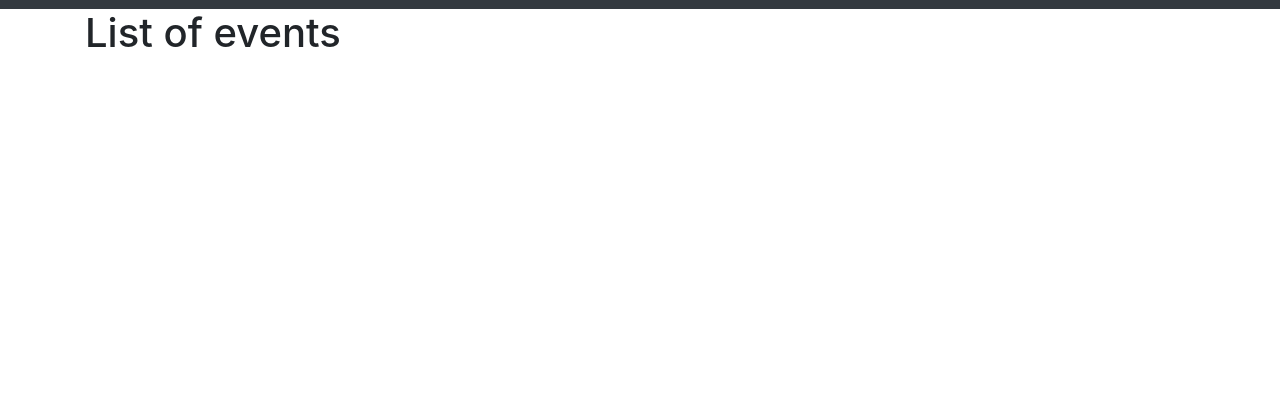
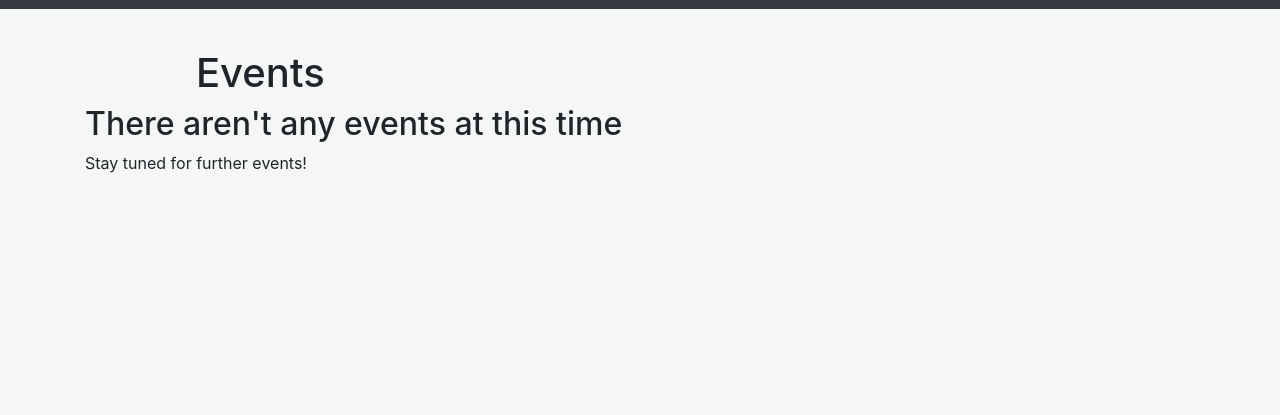
Before and after one commit to CSESoc-CompClub/compclub-web, a Django app: page /events/ in a window 1280 px wide. Shown: the part 347-762 px from the top of the page. Run offline with Django 3.2, Linux system fonts and the light colour scheme; data that the repository does not hold is empty; some libraries are stand-ins or nearby versions.

Commit message:
Add event listings page and event page

```diff
--- /dev/null
+++ b/website/static/website/style.css
@@ -0,0 +1,50 @@
+
+html, body {
+    background-color: #f4f7f6;
+}
+
+.event-list-header {
+    margin-left: 10%;
+    margin-top: 2.5rem;
+}
+
+.event-list {
+    margin-top: 2.0rem;
+}
+
+.event-card {
+    box-shadow: 0 4px 8px 0 rgba(0,0,0,0.2);
+    border-top: 4px solid #034f84;
+    border-radius: 8px;
+    background-color: #fafbfc;
+    font-size: 1.2rem;
+    margin: 0 10% 2.0rem;
+    width: 80%;
+}
+
+
+.event-card-container {
+    padding: 12px 16px 2px;
+}
+
+.event-card-container p {
+    margin: 6px 0 0;
+}
+
+.event-card-container a, .event-card-container a:visited {
+    text-decoration: none;
+    color: navy;
+}
+
+.event-card-footer {
+    border-top: 1px solid #a0a0a0;
+    margin: 12px 0 0;
+    position: relative;
+    width: 100%;
+    display: inline-block;
+}
+
+.event-card-footer-link {
+    margin: 6px 0 0px 0;
+    float: right;
+}
--- a/website/templates/website/base.html
+++ b/website/templates/website/base.html
@@ -1,3 +1,4 @@
+{% load static %}
 <!DOCTYPE html>
 <html lang="en">
   <head>
@@ -15,7 +16,7 @@
     <link rel='stylesheet' href='https://maxcdn.bootstrapcdn.com/font-awesome/4.7.0/css/font-awesome.min.css' />
     <!-- jquery confirm CSS -->
     <link rel="stylesheet" href="https://cdnjs.cloudflare.com/ajax/libs/jquery-confirm/3.3.0/jquery-confirm.min.css">
-
+    <link rel="stylesheet" href="{% static 'website/style.css' %}">
   </head>
 
   <body>
--- a/website/templates/website/event_index.html
+++ b/website/templates/website/event_index.html
@@ -5,6 +5,36 @@
 {% block content %}
   {{ block.super }}
   <div class="container">
-    <h1>List of events</h1>
+    <div class="event-list-header">
+      <h1>Events</h1>
+      {% if user.is_authenticated %}
+        <button>Create New Event</button>
+      {% endif %}
+    </div>
+
+    {% if events_list %}
+      <div class="event-list">
+      {% for event in events_list %}
+        <div class="event-card">
+          <div class="event-card-container">
+            <a href="{% url 'website:event_page' slug=event.slug event_id=event.pk %}">
+              <h2>{{ event.name }}</h2>
+            </a>
+            <p>{{ event.start_date }} to {{ event.finish_date }}</p>
+            <p>{{ event.description }}</p>
+            <p>Prerequisites: {{ event.prerequisite }}</p>
+            <div class="event-card-footer">
+                <a class="event-card-footer-link" href="{% url 'website:event_page' slug=event.slug event_id=event.pk %}">
+                    Learn more >
+                </a>
+            </div>
+          </div>
+        </div>
+        {% endfor %}
+      </div>
+    {% else %}
+      <h2>There aren't any events at this time</h2>
+      <p>Stay tuned for further events!</p>
+    {% endif %}
   </div>
 {% endblock %}
--- a/website/templates/website/navbar.html
+++ b/website/templates/website/navbar.html
@@ -11,7 +11,7 @@
 	       <a class="nav-link" href="{% url 'website:about' %}">About</a>
       </li>
       <li class="nav-item">
-	       <a class="nav-link" href="{% url 'website:event_index' %}">Event</a>
+	       <a class="nav-link" href="{% url 'website:event_index' %}">Events</a>
       </li>
       <li class="nav-item">
 	       <a class="nav-link" href="{% url 'website:login' %}">Login</a>
--- a/website/urls.py
+++ b/website/urls.py
@@ -10,7 +10,7 @@ urlpatterns = [
     path('accounts/profile/', views.user_profile, name='profile'),
     path('logout/', auth_views.logout, name='logout'),
     path('events/', views.event_index, name='event_index'),
-    path('events/<event_url_name>/', views.event_page, name='event_page'),
+    path('events/<slug:slug>-<int:event_id>/', views.event_page, name='event_page'),
     path('about/', views.about, name='about'),
     path('', views.index, name='index'),
 ]
--- a/website/views.py
+++ b/website/views.py
@@ -1,8 +1,10 @@
+from datetime import datetime
 from django.shortcuts import render, redirect
 from django.http import HttpResponse
 from django.template import loader
 from django.contrib.auth.decorators import login_required
-
+from django.shortcuts import get_object_or_404
+from .models import Event, Workshop
 
 def index(request):
     template = loader.get_template('website/index.html')
@@ -14,14 +16,30 @@ def index(request):
 
 def event_index(request):
     template = loader.get_template('website/event_index.html')
+    # get list of current and future events
+    events = Event.objects.filter(
+        finish_date__gte=datetime.now()).order_by('start_date')
     context = {
-        # TODO
+        'events_list': events,
     }
     return HttpResponse(template.render(context, request))
 
 
-def event_page(request, event_url_name):
-    return HttpResponse('<h1>Page for the event</h1>')
+def event_page(request, event_id, slug):
+    event = get_object_or_404(Event, pk=event_id)
+
+    # redirect to correct url if needed
+    if event.slug != slug:
+        return redirect('website:event_page', event_id=event.pk, slug=event.slug)
+
+    workshops = Workshop.objects.filter(event=event)
+    template = loader.get_template('website/event.html')
+    context = {
+        'event': event,
+        'workshops': workshops,
+        'location': workshops[0].location,
+    }
+    return HttpResponse(template.render(context, request))
 
 
 def about(request):
```
Also changed, not shown: website/models.py (+7 -0 lines), website/templates/website/event.html (added, +19 -0 lines).
